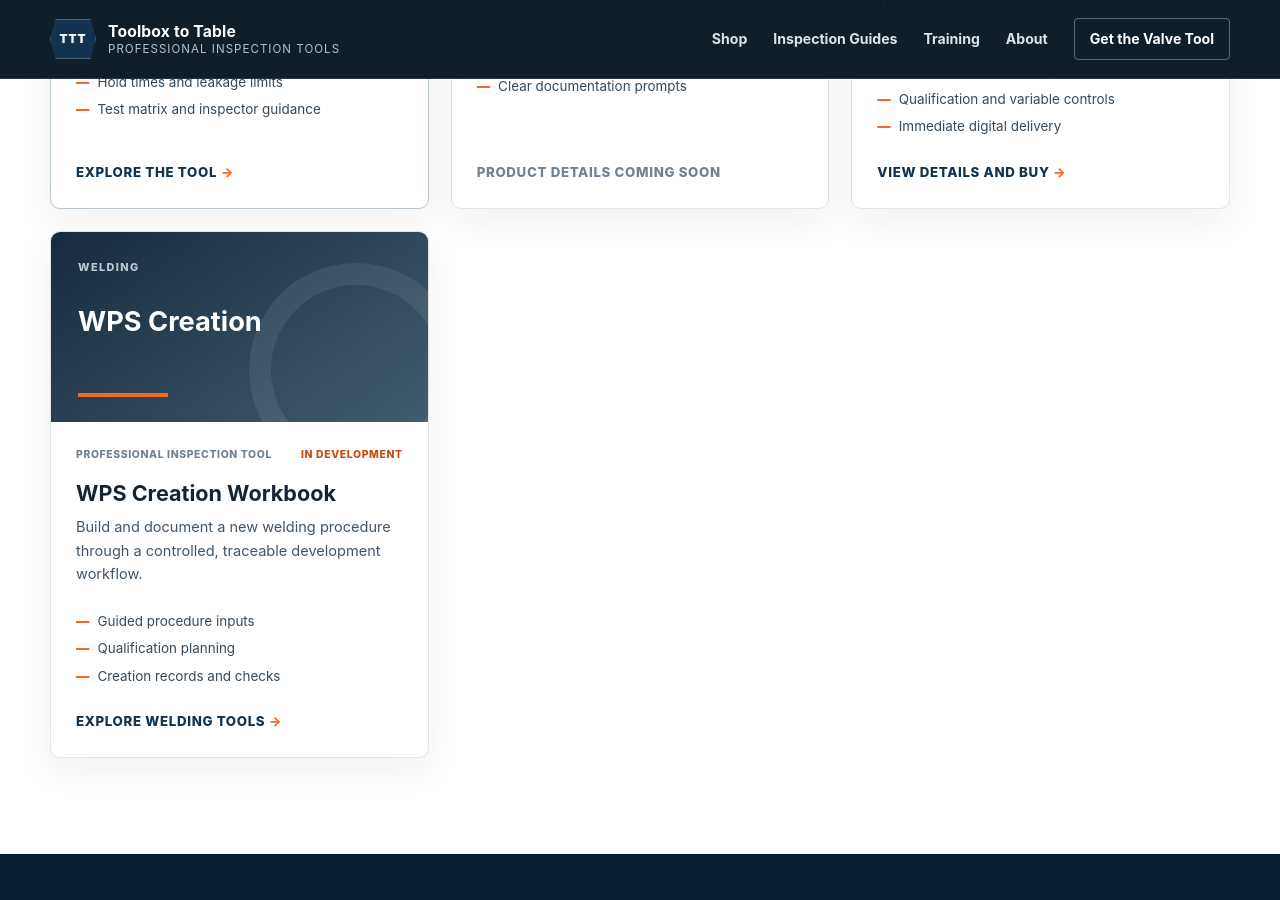
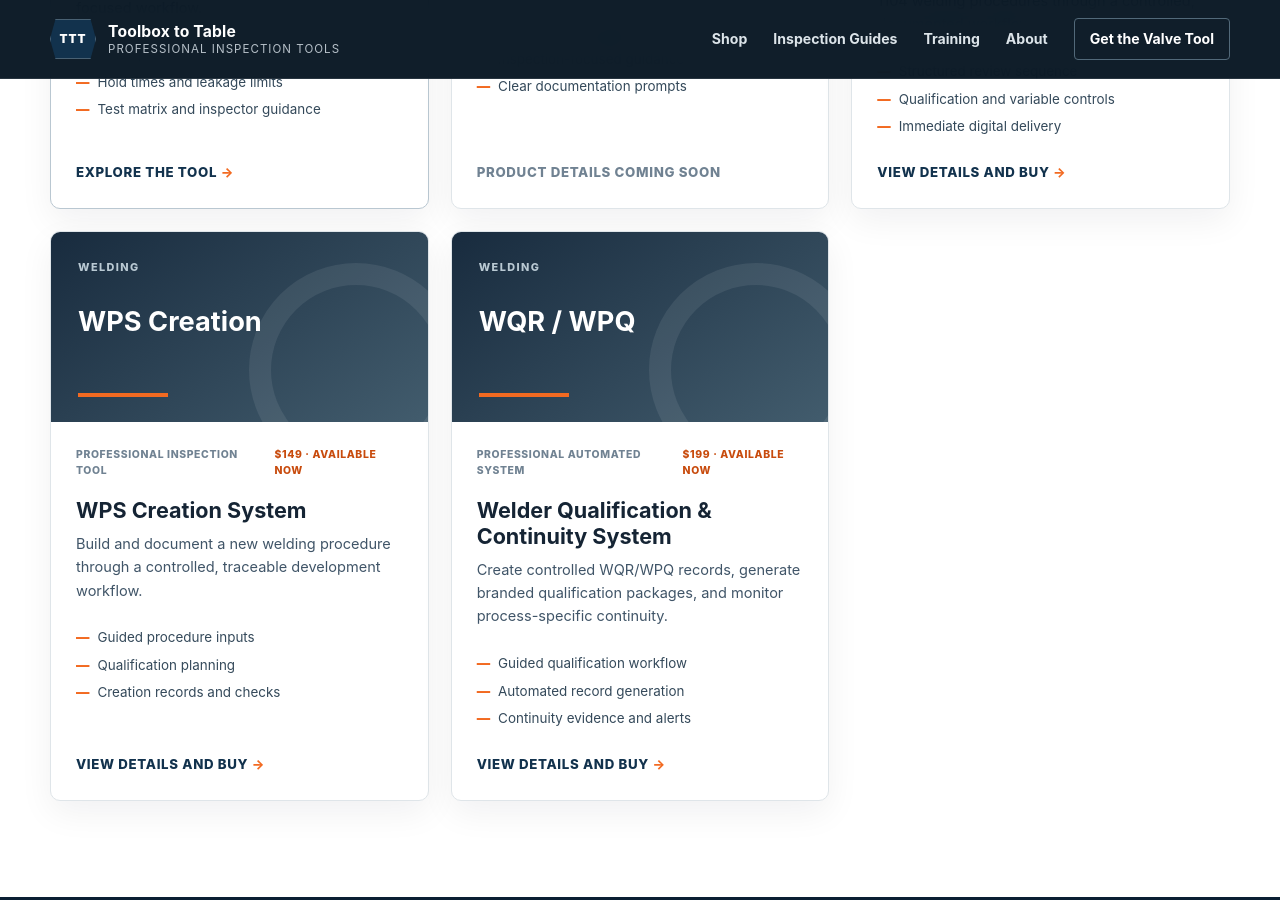
Before and after one commit to rightmercs/toolbox-to-table, a Jekyll site: the page built from index.md, in a window 1280 px wide and 900 px high, scrolled down 1361 px. Built offline with Jekyll 4.4.1, drawn with Linux system fonts in a browser that asks for light colours.

Commit message:
Add WQR system and release WPS creation

```diff
--- a/index.md
+++ b/index.md
@@ -98,14 +98,28 @@ description: Practical digital tools that help industrial inspectors work faster
       kicker="WELDING"
       short_title="WPS Creation"
       type="Professional inspection tool"
-      status="In development"
-      title="WPS Creation Workbook"
+      status="$149 · Available now"
+      title="WPS Creation System"
       description="Build and document a new welding procedure through a controlled, traceable development workflow."
       feature_1="Guided procedure inputs"
       feature_2="Qualification planning"
       feature_3="Creation records and checks"
-      url="/welding-tools/"
-      link_text="Explore welding tools"
+      url="/products/wps-creation/"
+      link_text="View details and buy"
+    %}
+    {% include product-card.html
+      visual="wps"
+      kicker="WELDING"
+      short_title="WQR / WPQ"
+      type="Professional automated system"
+      status="$199 · Available now"
+      title="Welder Qualification & Continuity System"
+      description="Create controlled WQR/WPQ records, generate branded qualification packages, and monitor process-specific continuity."
+      feature_1="Guided qualification workflow"
+      feature_2="Automated record generation"
+      feature_3="Continuity evidence and alerts"
+      url="/products/wqr-qualification-continuity/"
+      link_text="View details and buy"
     %}
   </div>
 </section>
```
Also changed, not shown: products/wps-creation/index.md (added, +15 -0 lines), products/wqr-qualification-continuity/index.md (added, +41 -0 lines), shop/index.md (+3 -2 lines), welding-tools/index.md (+14 -5 lines).
